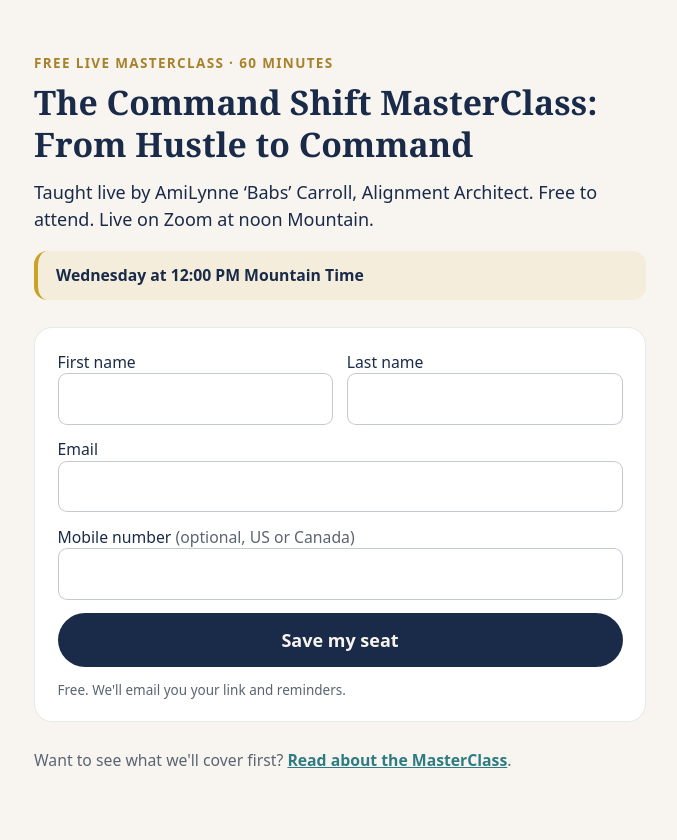
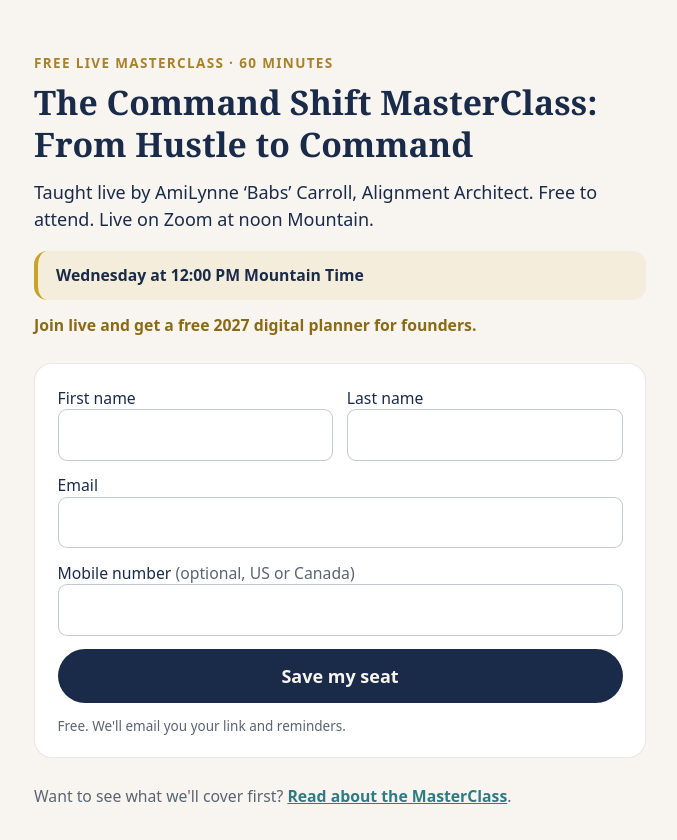
Before and after one commit to ButterflyBabs/LifeCharter-Architecture, a Next.js app: page /masterclass-signup in a window 1280 px wide. Shown: the top 840 px of the page, without its empty margins (300-977 px from the left). Built offline with nearby package versions, Linux system fonts and the light colour scheme; no server answers.

Commit message:
MasterClass sign-up page: free 2027 digital planner for people who join live
Co-Authored-By: Claude Sonnet 5.5 <noreply@anthropic.com>

```diff
--- a/src/app/masterclass-signup/page.tsx
+++ b/src/app/masterclass-signup/page.tsx
@@ -38,6 +38,7 @@ export default async function MasterclassSignupPage() {
       <h1 className="mt-2 text-3xl font-bold leading-tight text-[#1a2b4a] dark:text-[#F8F5F0]">The Command Shift MasterClass: From Hustle to Command</h1>
       <p className="mt-3 text-[#1a2b4a] dark:text-[#F8F5F0]">Taught live by AmiLynne &lsquo;Babs&rsquo; Carroll, Alignment Architect. Free to attend. Live on Zoom{soon} at noon Mountain.</p>
       <p className="mt-4 rounded-xl border-l-4 border-[#c9a227] bg-[#c9a227]/10 px-4 py-3 text-sm font-semibold text-[#1a2b4a] dark:text-[#F8F5F0]">{next ? "Next session: " : ""}{when}</p>
+      <p className="mt-3 text-sm font-semibold text-[#8a6a15] dark:text-[#d9b95a]">Join live and get a free 2027 digital planner for founders.</p>
       <SignupForm />
       <p className="mt-6 text-sm text-[#5a6472] dark:text-[#b8c2cf]">
         Want to see what we&apos;ll cover first? <a className="font-semibold text-[#2E7C83] underline" href={LANDING}>Read about the MasterClass</a>.
```
